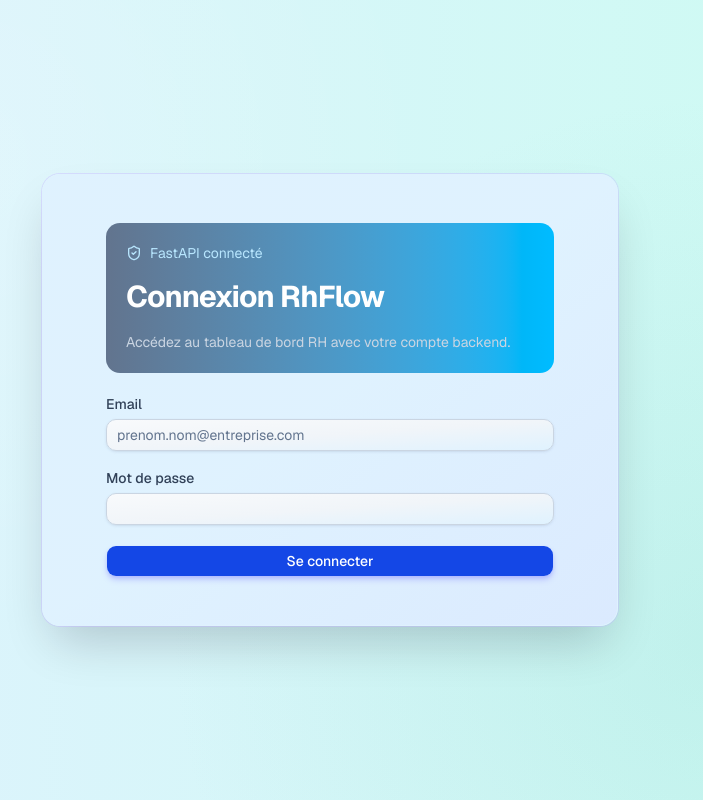
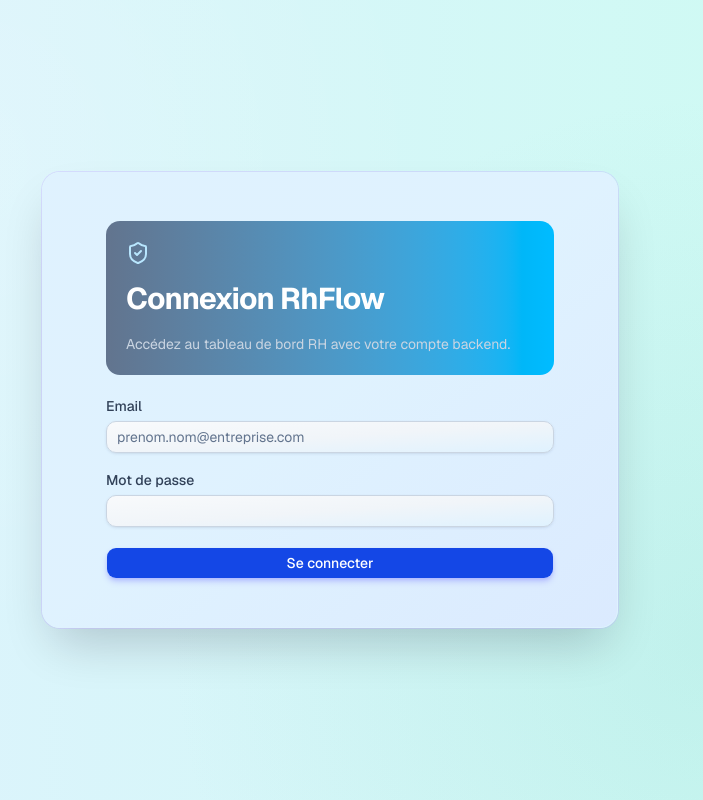
Before and after one commit to abdelhadi-el-fadil/RhFlow, a Next.js app in the folder frontend/: page /login in a window 1280 px wide. Shown: the whole page, without its empty margins (310-1013 px from the left). Built offline with nearby package versions, Linux system fonts and the light colour scheme; no server answers.

Commit message:
few more ui changes

```diff
--- a/frontend/components/login-form.tsx
+++ b/frontend/components/login-form.tsx
@@ -56,8 +56,7 @@ export function LoginForm({
               <div className="w-full max-w-md space-y-6">
                 <CardHeader className="space-y-3 rounded-xl bg-gradient-to-r from-slate-500  to-sky-400 px-5 py-5">
                   <div className="flex items-center gap-2 text-sm text-sky-200">
-                    <ShieldCheck className="size-4" />
-                    FastAPI connecté
+                    <ShieldCheck className="size-6" />
                   </div>
 
                   <CardTitle className="text-3xl font-bold tracking-tight text-white">
```
